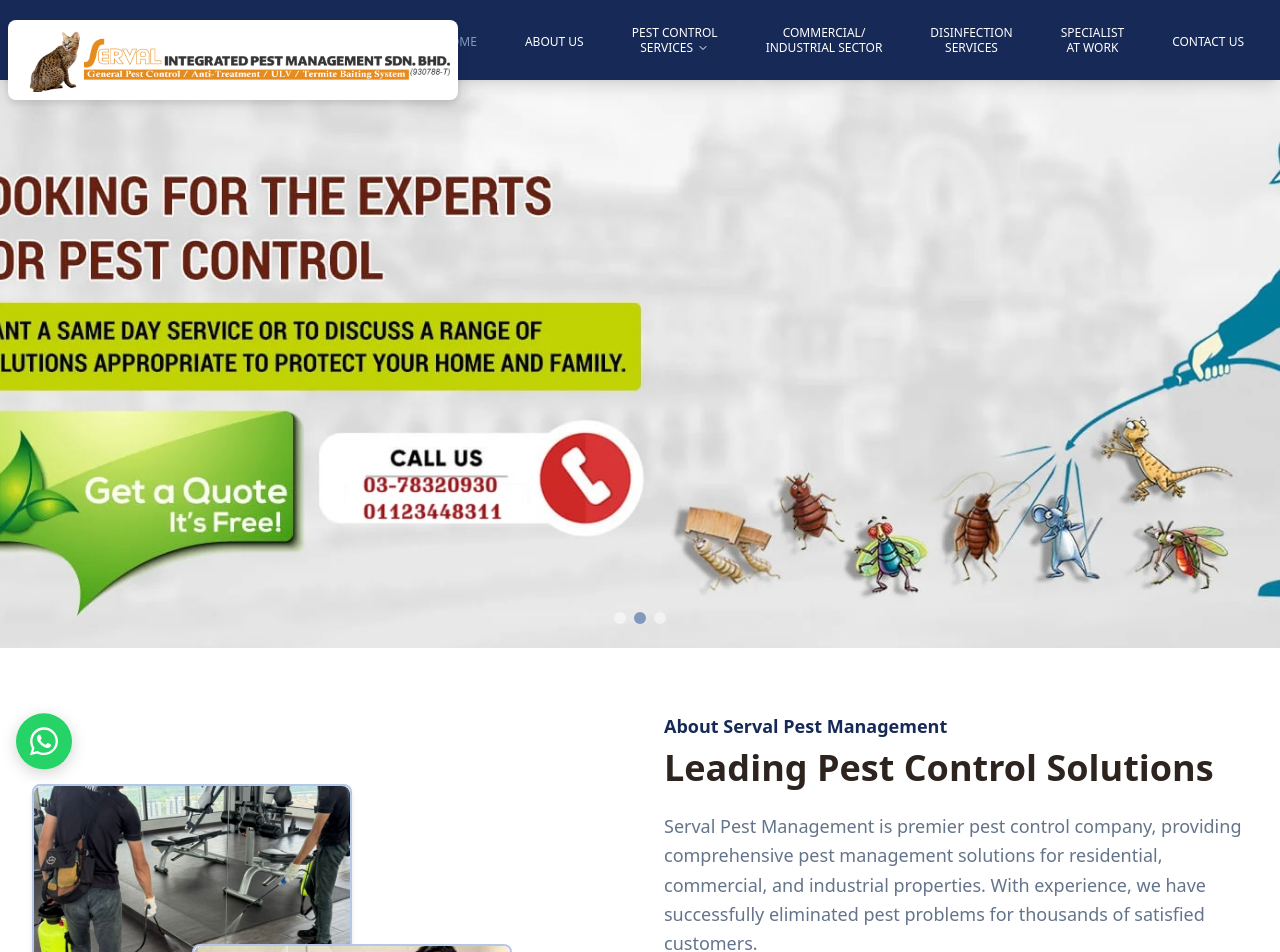
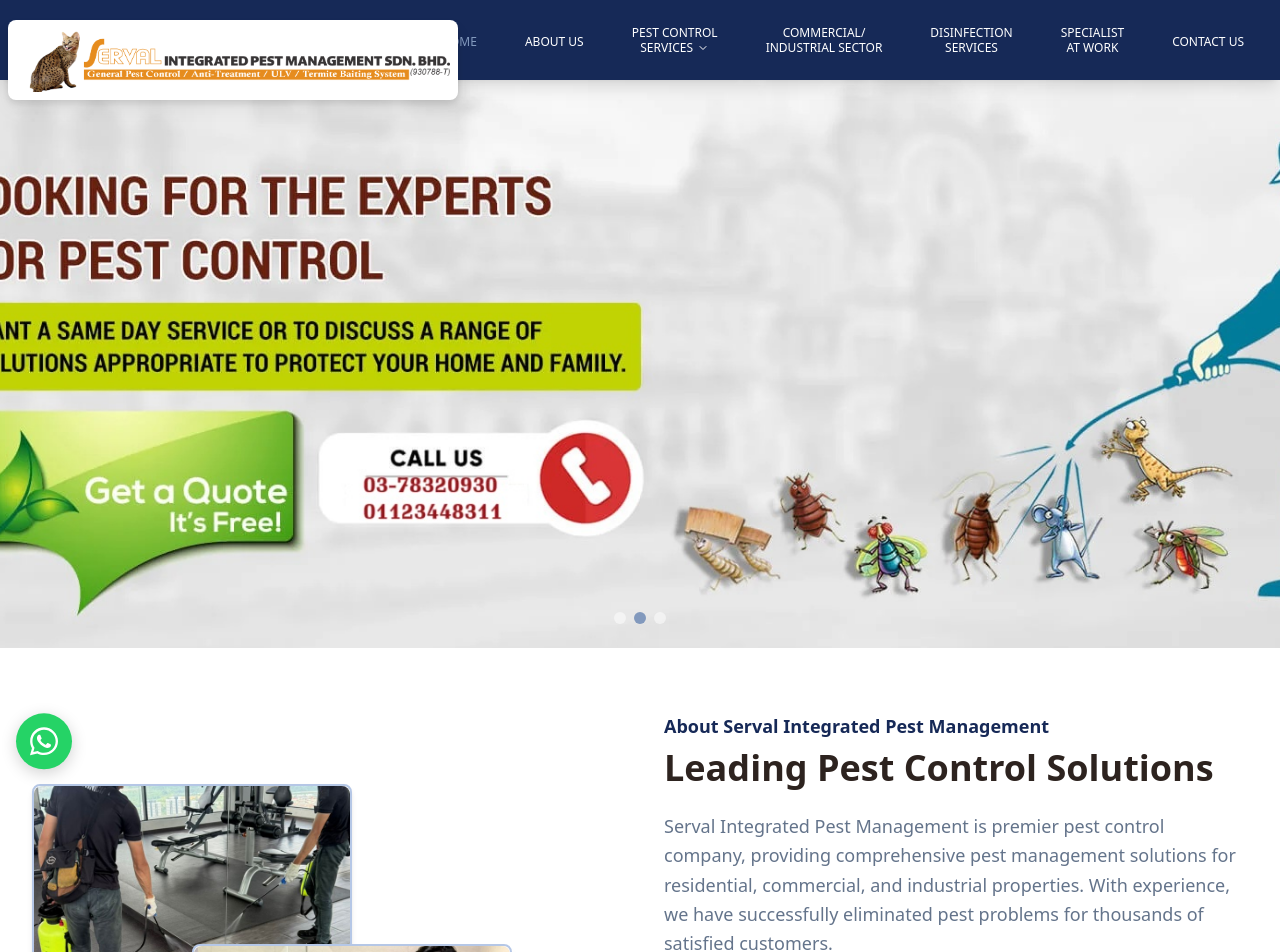
Before and after one commit to NatanaelAdrieChristiawan/pestclinic-landing-page-flow, a React (Vite) app: page / in a window 1280 px wide. Shown: the top 952 px of the page. Built offline with nearby package versions, Linux system fonts and the light colour scheme.

Commit message:
fixing about

```diff
--- a/src/components/AboutSection.tsx
+++ b/src/components/AboutSection.tsx
@@ -50,7 +50,7 @@ const AboutSection = () => {
                 transition={{ delay: 0.4, duration: 0.6 }}
                 className="text-[#162957] font-semibold text-lg mb-2"
               >
-                About Serval Pest Management
+                About Serval Integrated Pest Management
               </motion.h3>
 
               <motion.h2
@@ -69,7 +69,7 @@ const AboutSection = () => {
               transition={{ delay: 0.6, duration: 0.6 }}
               className="text-muted-foreground text-lg leading-relaxed"
             >
-              Serval Pest Management is premier pest control company, providing comprehensive
+              Serval Integrated Pest Management is premier pest control company, providing comprehensive
               pest management solutions for residential, commercial, and industrial properties.
               With experience, we have successfully eliminated pest problems
               for thousands of satisfied customers.
```
